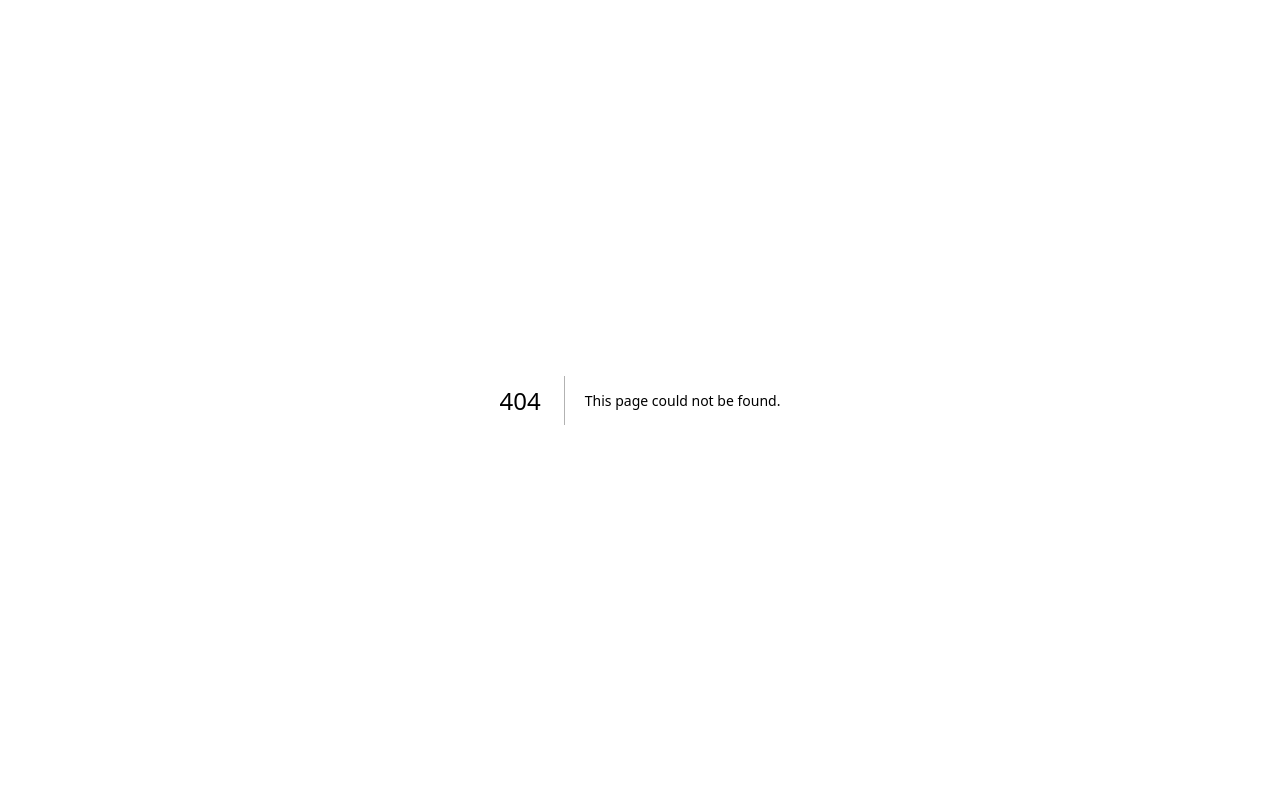
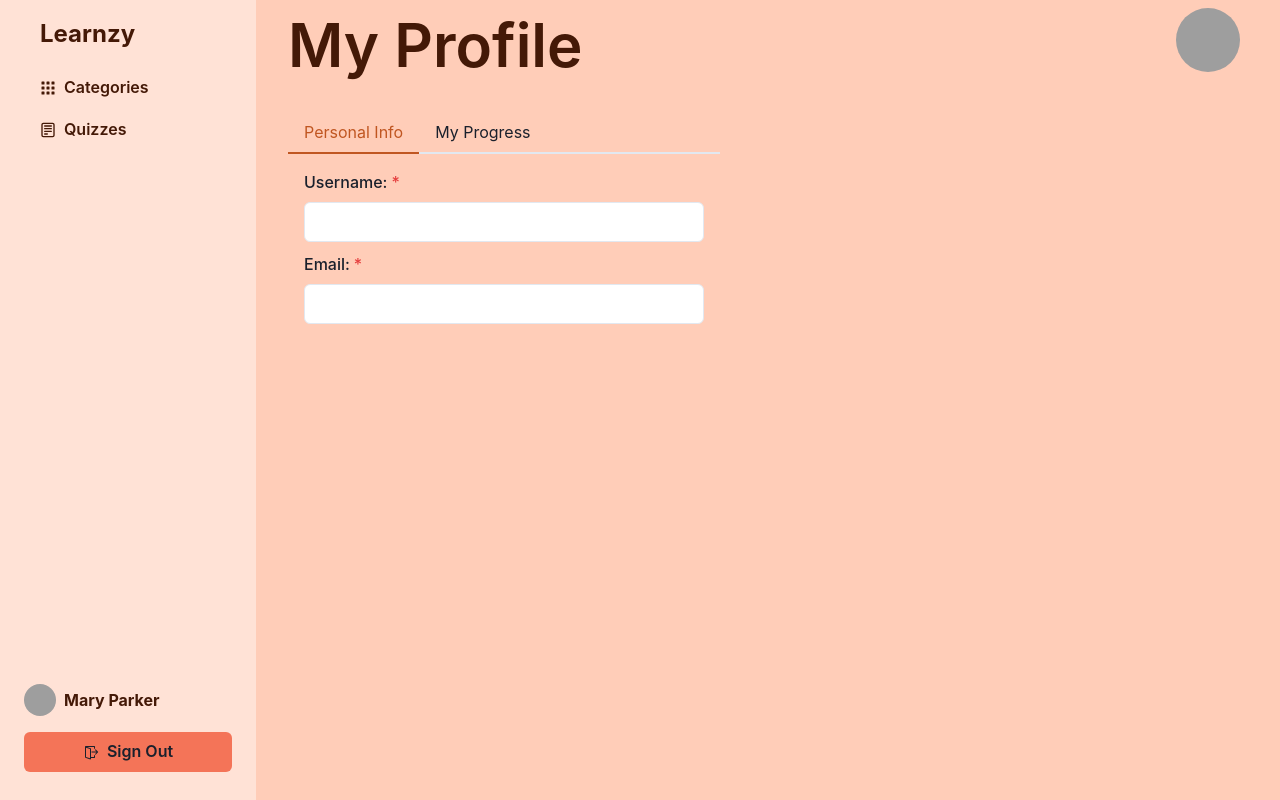
Before and after one commit to janazrmanovska/Learnzy-Learning-System, a Next.js app in the folder frontend/: page /MyProfile in a window 1280 px wide. Before the commit this address had no page. Built offline with nearby package versions, Linux system fonts and the light colour scheme; grey boxes are pictures that could not be loaded.

Commit message:
My Profile Page - Step 1

```diff
--- a/frontend/components/layout/Layout.tsx
+++ b/frontend/components/layout/Layout.tsx
@@ -1,16 +1,19 @@
 import React from "react";
-import { Flex } from "@chakra-ui/react";
+import { Flex, Spacer, Avatar } from "@chakra-ui/react";
 import Head from "next/head";
 
 import { Sidebar } from "./Sidebar";
+import { GENERATE_PROFILE_PICK_URL } from "../../constants";
 
 type Props = {
   title: string;
   browserTabTitle: string;
   children: React.ReactNode;
+  isMyProfilePage: Boolean;
 };
 
-export const Layout = ({ children, title, browserTabTitle }: Props) => {
+export const Layout = ({ children, title, browserTabTitle, isMyProfilePage }: Props) => {
+  const profileImageUrl = `${GENERATE_PROFILE_PICK_URL}${"Mary Parker"}`;
   return (
     <Flex height="100vh">
       <Head>
@@ -64,6 +67,15 @@ export const Layout = ({ children, title, browserTabTitle }: Props) => {
           justifyContent="flex-start"
         >
           {title}
+          <Spacer/>
+          <Avatar
+              size="lg"
+              rounded="full"
+              marginRight="10"
+              marginTop="2"
+              name="Mary Parker"
+              src={profileImageUrl}
+            />
         </Flex>
 
         {/* Main Content */}
--- /dev/null
+++ b/frontend/src/pages/MyProfile/components/SubjectProgress.tsx
@@ -0,0 +1,48 @@
+import React from "react";
+import { Box, Text, Progress, Divider } from "@chakra-ui/react";
+
+type Props = {
+  test: String
+};
+
+export const SubjectProgress = ({ test }: Props) => {
+  return (
+    <Box w="full" h="full">
+      <Text
+        color="#441907"
+        fontSize="lg"
+        opacity="0.5"
+        fontWeight="bold"
+      >
+        Math
+      </Text>
+      <Divider border="0.5px solid rgba(68, 25, 7, 0.3);"/>
+    </Box>
+  );
+};
+
+
+
+/*
+<Box w="full" h="full" px="2">
+            <Text
+              color="#441907"
+              fontSize="2xl"
+              fontWeight="bold"
+              marginBottom="10"
+              >
+                Completed Lessons
+            </Text>
+
+            <Text
+              color="#441907"
+              fontSize="lg"
+              opacity="0.5"
+              fontWeight="bold"
+              >
+                Math
+            </Text>
+            <Divider border="0.5px solid rgba(68, 25, 7, 0.3);"></Divider>
+            <Progress hasStripe colorScheme="orange" value={80}/>
+          </Box>
+ */
--- /dev/null
+++ b/frontend/src/pages/MyProfile/index.tsx
@@ -0,0 +1,52 @@
+import type { NextPage } from "next";
+import { Layout } from "../../../components/layout/Layout"
+import { Tabs, TabList, TabPanels, Tab, TabPanel, FormLabel, Input, Divider } from '@chakra-ui/react'
+import { Box, FormControl, Text, Progress } from "@chakra-ui/react";
+import { SubjectProgress } from "./components/SubjectProgress";
+
+
+const MyProfile: NextPage = () => {
+  return (
+    <Layout browserTabTitle="Learnzy - My Profile" title="My Profile" isMyProfilePage={true}>
+      <Tabs colorScheme="orange">
+        <TabList>
+          <Tab>Personal Info</Tab>
+          <Tab>My Progress</Tab>
+        </TabList>
+
+        <TabPanels>
+          <TabPanel>
+            <Box maxW="480px">
+              <form>
+                <FormControl isRequired mb="10px">
+                  <FormLabel>Username:</FormLabel>
+                  <Input width="400px" backgroundColor="#FFFFFF" focusBorderColor="orange.500"></Input>
+                </FormControl>
+
+                <FormControl isRequired>
+                  <FormLabel>Email:</FormLabel>
+                  <Input width="400px" backgroundColor="#FFFFFF" focusBorderColor="orange.500"></Input>
+                </FormControl>
+              </form>
+            </Box>
+          </TabPanel>
+          <TabPanel>
+          <Box w="full" h="full" px="2">
+            <Text
+              color="#441907"
+              fontSize="2xl"
+              fontWeight="bold"
+              marginBottom="10"
+              >
+                Completed Lessons
+            </Text>
+            <SubjectProgress test={"asd"}/>
+          </Box>
+          </TabPanel>
+        </TabPanels>
+      </Tabs>
+    </Layout>
+  );
+};
+
+export default MyProfile;
```
